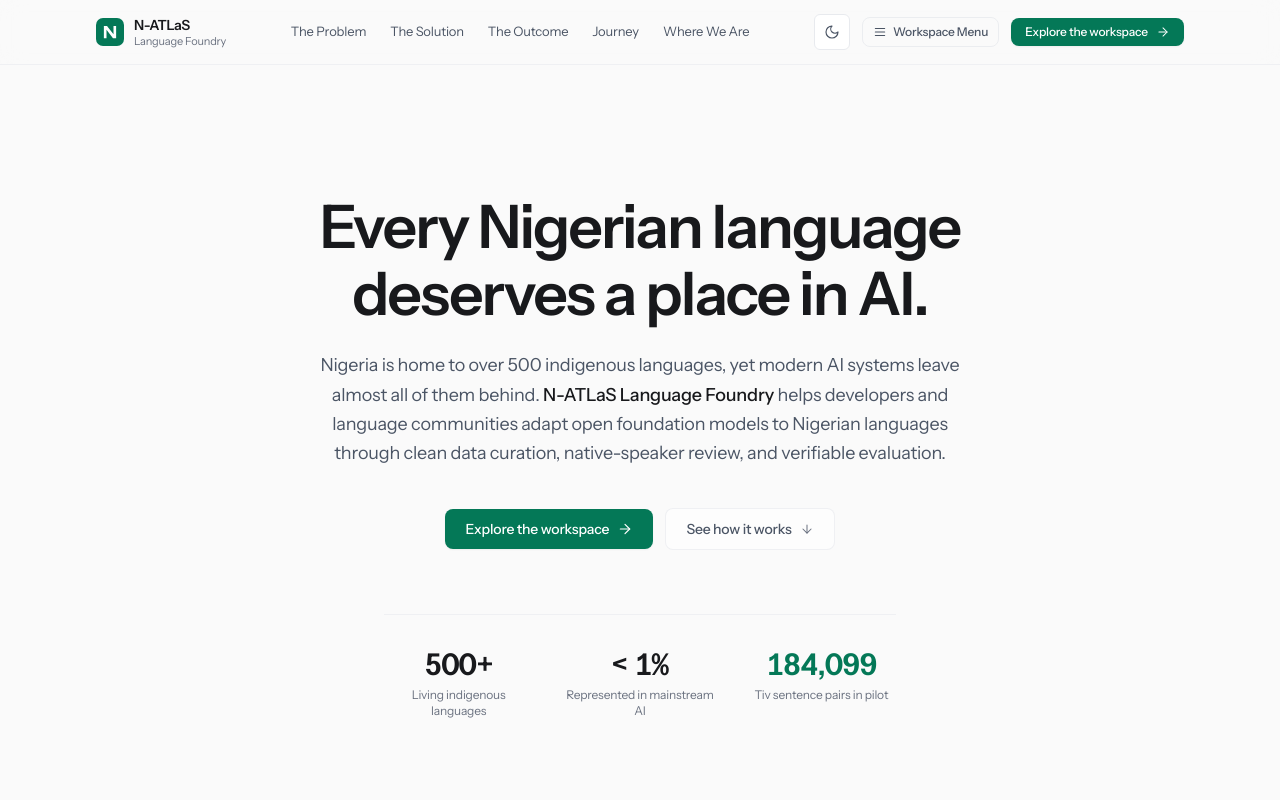
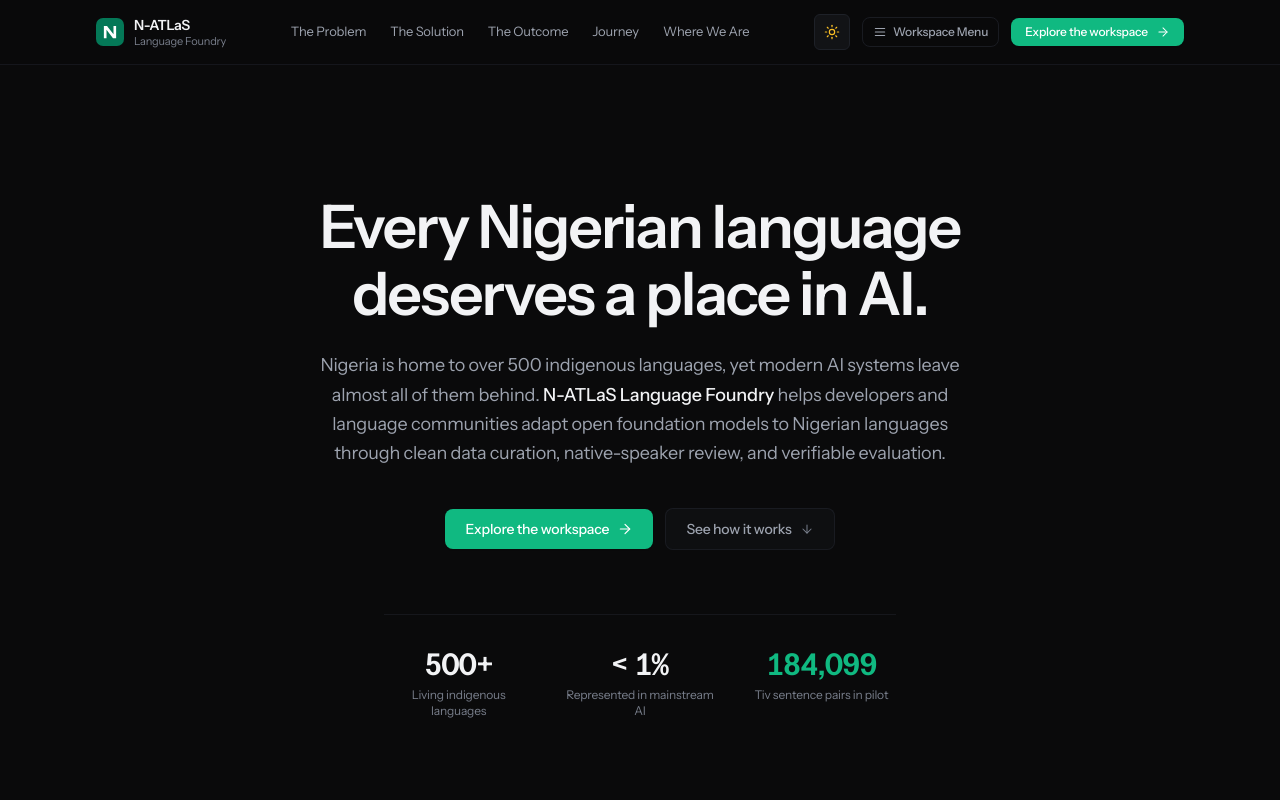
Before and after one commit to YiMConsulting/YiM-N-ATLAS-Language-Foundry, a Next.js app in the folder web/: page / in a window 1280 px wide. Shown: the top 800 px of the page. Built offline with nearby package versions, Linux system fonts and the light colour scheme; no server answers.

Commit message:
ref:change defualt theme...

```diff
--- a/web/app/globals.css
+++ b/web/app/globals.css
@@ -2,12 +2,59 @@
 
 @custom-variant dark (&:where([data-theme="dark"], [data-theme="dark"] *));
 
-:root {
-  color-scheme: light dark;
+:root,
+[data-theme="dark"] {
+  color-scheme: dark light;
 
   /* Typography Stack Fallbacks (overridden by next/font variable) */
   --font-sans-fallback: -apple-system, BlinkMacSystemFont, "Segoe UI", Roboto, "Helvetica Neue", Arial, sans-serif;
   --font-mono-fallback: ui-monospace, SFMono-Regular, Menlo, Monaco, Consolas, monospace;
+
+  /* Dark Theme Tokens — Deep Neutral Obsidian (#0A0A0B IdeaWriteAI style) */
+  --background: #0A0A0B;
+  --surface: #121316;
+  --surface-secondary: #181A1F;
+  --surface-tertiary: #20232A;
+  --foreground: #F2F3F5;
+  --foreground-secondary: #9DA3AF;
+  --foreground-muted: #787E8B;
+  --border: #1E2128;
+  --border-subtle: #15171C;
+
+  /* N-ATLaS Emerald Glow for Dark Theme */
+  --primary-accent: #10B981;
+  --primary-accent-hover: #34D399;
+  --primary-accent-soft: rgba(16, 185, 129, 0.12);
+  --accent-contrast: #04251B;
+
+  /* Semantic Feedback Tokens */
+  --success: #34D399;
+  --success-soft: rgba(52, 211, 153, 0.12);
+  --success-border: rgba(52, 211, 153, 0.25);
+  --warning: #FBBF24;
+  --warning-soft: rgba(251, 191, 36, 0.12);
+  --warning-border: rgba(251, 191, 36, 0.25);
+  --error: #F87171;
+  --error-soft: rgba(248, 113, 113, 0.12);
+  --error-border: rgba(248, 113, 113, 0.25);
+
+  /* Sidebar Tokens */
+  --sidebar: #0A0A0B;
+  --sidebar-secondary: #141519;
+  --sidebar-foreground: #F2F3F5;
+  --sidebar-muted: #8E94A2;
+  --sidebar-border: #1B1D22;
+  --sidebar-active: #18191E;
+  --sidebar-active-text: #F2F3F5;
+
+  /* Dark mode shadows */
+  --shadow-subtle: 0 1px 2px 0 rgba(0, 0, 0, 0.5);
+  --shadow-card: 0 1px 3px 0 rgba(0, 0, 0, 0.6);
+  --shadow-elevated: 0 16px 40px -4px rgba(0, 0, 0, 0.85);
+}
+
+[data-theme="light"] {
+  color-scheme: light dark;
 
   /* Light Theme Tokens — Clean, Fluid, Modern AI Workspace */
   --background: #FAFAFA;
@@ -50,50 +97,6 @@
   --shadow-subtle: 0 1px 2px 0 rgba(0, 0, 0, 0.02);
   --shadow-card: 0 1px 3px 0 rgba(0, 0, 0, 0.03);
   --shadow-elevated: 0 12px 32px -4px rgba(0, 0, 0, 0.06);
-}
-
-[data-theme="dark"] {
-  /* Dark Theme Tokens — Deep Neutral Obsidian (#0A0A0B IdeaWriteAI style) */
-  --background: #0A0A0B;
-  --surface: #121316;
-  --surface-secondary: #181A1F;
-  --surface-tertiary: #20232A;
-  --foreground: #F2F3F5;
-  --foreground-secondary: #9DA3AF;
-  --foreground-muted: #787E8B;
-  --border: #1E2128;
-  --border-subtle: #15171C;
-
-  /* N-ATLaS Emerald Glow for Dark Theme */
-  --primary-accent: #10B981;
-  --primary-accent-hover: #34D399;
-  --primary-accent-soft: rgba(16, 185, 129, 0.12);
-  --accent-contrast: #04251B;
-
-  /* Semantic Feedback Tokens */
-  --success: #34D399;
-  --success-soft: rgba(52, 211, 153, 0.12);
-  --success-border: rgba(52, 211, 153, 0.25);
-  --warning: #FBBF24;
-  --warning-soft: rgba(251, 191, 36, 0.12);
-  --warning-border: rgba(251, 191, 36, 0.25);
-  --error: #F87171;
-  --error-soft: rgba(248, 113, 113, 0.12);
-  --error-border: rgba(248, 113, 113, 0.25);
-
-  /* Sidebar Tokens */
-  --sidebar: #0A0A0B;
-  --sidebar-secondary: #141519;
-  --sidebar-foreground: #F2F3F5;
-  --sidebar-muted: #8E94A2;
-  --sidebar-border: #1B1D22;
-  --sidebar-active: #18191E;
-  --sidebar-active-text: #F2F3F5;
-
-  /* Dark mode shadows */
-  --shadow-subtle: 0 1px 2px 0 rgba(0, 0, 0, 0.5);
-  --shadow-card: 0 1px 3px 0 rgba(0, 0, 0, 0.6);
-  --shadow-elevated: 0 16px 40px -4px rgba(0, 0, 0, 0.85);
 }
 
 @theme inline {
--- a/web/app/layout.tsx
+++ b/web/app/layout.tsx
@@ -35,14 +35,16 @@
   return (
     <html
       lang="en"
+      data-theme="dark"
+      style={{ colorScheme: "dark" }}
       suppressHydrationWarning
       className={`h-full antialiased ${instrumentSans.variable} ${geistMono.variable}`}
     >
       <head>
-        <meta name="color-scheme" content="light dark" />
+        <meta name="color-scheme" content="dark light" />
         <script
           dangerouslySetInnerHTML={{
-            __html: `(function(){try{var t=localStorage.getItem("n-atlas-theme");var resolved=t==="dark"||t==="light"?t:(window.matchMedia("(prefers-color-scheme: dark)").matches?"dark":"light");document.documentElement.setAttribute("data-theme",resolved);document.documentElement.style.colorScheme=resolved;var m=document.querySelector('meta[name="color-scheme"]');if(m&&t)m.content=t;}catch(e){}})()`,
+            __html: `(function(){try{var t=localStorage.getItem("n-atlas-theme");var resolved=t==="light"?"light":(t==="dark"?"dark":(t==="system"?(window.matchMedia("(prefers-color-scheme: dark)").matches?"dark":"light"):"dark"));document.documentElement.setAttribute("data-theme",resolved);document.documentElement.style.colorScheme=resolved;var m=document.querySelector('meta[name="color-scheme"]');if(m)m.content=resolved==="dark"?"dark light":"light dark";}catch(e){}})()`,
           }}
         />
       </head>
--- a/web/components/layout/app-toaster.tsx
+++ b/web/components/layout/app-toaster.tsx
@@ -4,9 +4,9 @@
 import { useTheme } from "@/components/layout/theme-provider";
 
 export function AppToaster() {
-  const { theme } = useTheme();
+  const { resolvedTheme } = useTheme();
 
   return (
-    <Toaster theme={theme} position="bottom-right" richColors closeButton />
+    <Toaster theme={resolvedTheme} position="bottom-right" richColors closeButton />
   );
 }
--- a/web/components/layout/sidebar.tsx
+++ b/web/components/layout/sidebar.tsx
@@ -8,8 +8,6 @@
   XIcon,
   PanelLeftCloseIcon,
   PanelLeftOpenIcon,
-  ChevronLeftIcon,
-  ChevronRightIcon,
 } from "@/components/icons";
 import { coreNav, mlNav, verificationNav } from "@/lib/nav-items";
 import type { NavItem } from "@/lib/nav-items";
@@ -105,7 +103,10 @@
     try {
       const stored = localStorage.getItem("n-atlas-sidebar-collapsed");
       if (stored !== null) {
-        setIsCollapsed(stored === "true");
+        const collapsed = stored === "true";
+        queueMicrotask(() => {
+          setIsCollapsed(collapsed);
+        });
       }
     } catch {
       // Fallback if storage unavailable
--- a/web/components/layout/theme-provider.tsx
+++ b/web/components/layout/theme-provider.tsx
@@ -26,21 +26,21 @@
 
 function getInitialTheme(): ThemePreference {
   if (typeof window === "undefined") {
-    return "system";
+    return "dark";
   }
   try {
     const stored = window.localStorage.getItem(STORAGE_KEY);
-    if (stored === "light" || stored === "dark") {
+    if (stored === "light" || stored === "dark" || stored === "system") {
       return stored;
     }
   } catch {
     // Ignore storage access error
   }
-  return "system";
+  return "dark";
 }
 
 function getSystemTheme(): ResolvedTheme {
-  if (typeof window === "undefined") return "light";
+  if (typeof window === "undefined") return "dark";
   return window.matchMedia("(prefers-color-scheme: dark)").matches ? "dark" : "light";
 }
 
@@ -68,15 +68,14 @@
 
     const meta = document.querySelector('meta[name="color-scheme"]');
     if (meta) {
-      meta.setAttribute("content", theme === "system" ? "light dark" : theme);
+      meta.setAttribute(
+        "content",
+        resolvedTheme === "dark" ? "dark light" : "light dark",
+      );
     }
 
     try {
-      if (theme === "system") {
-        window.localStorage.removeItem(STORAGE_KEY);
-      } else {
-        window.localStorage.setItem(STORAGE_KEY, theme);
-      }
+      window.localStorage.setItem(STORAGE_KEY, theme);
     } catch {
       // Ignore storage write issues
     }
```
